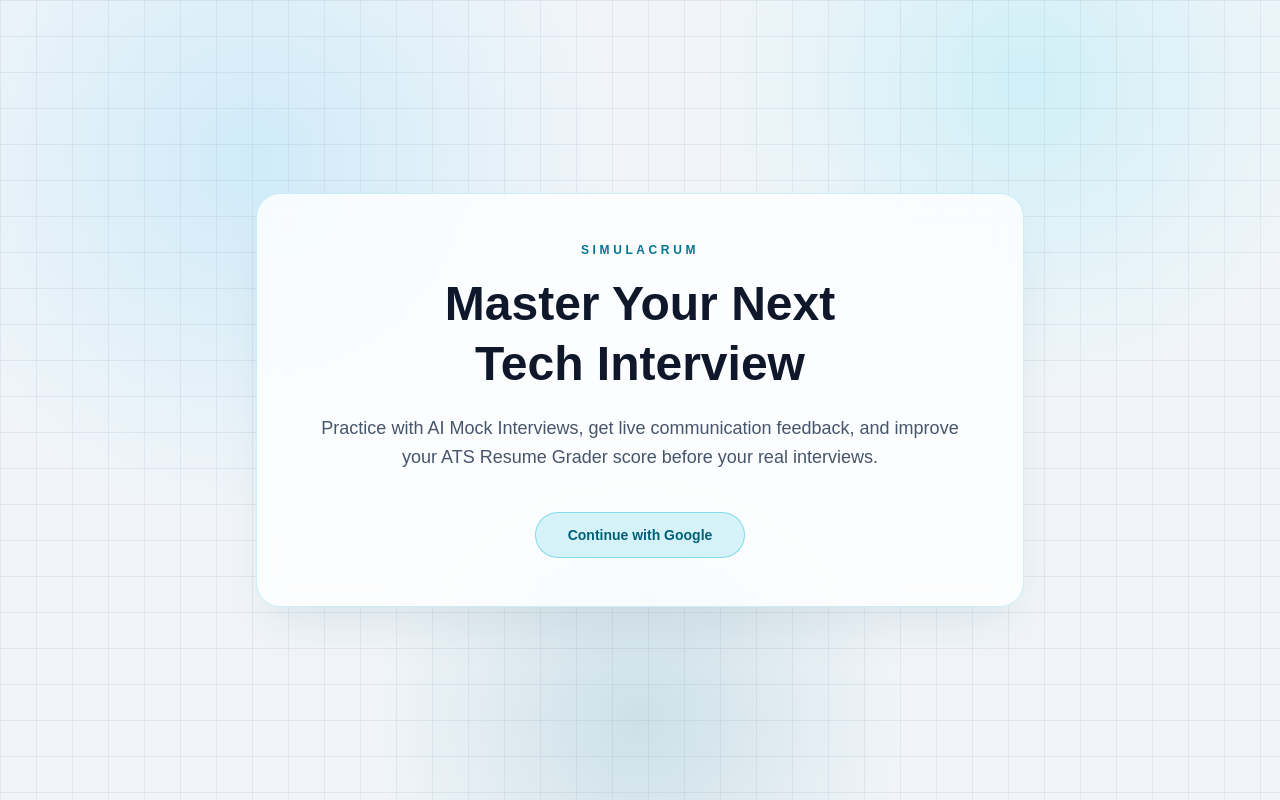
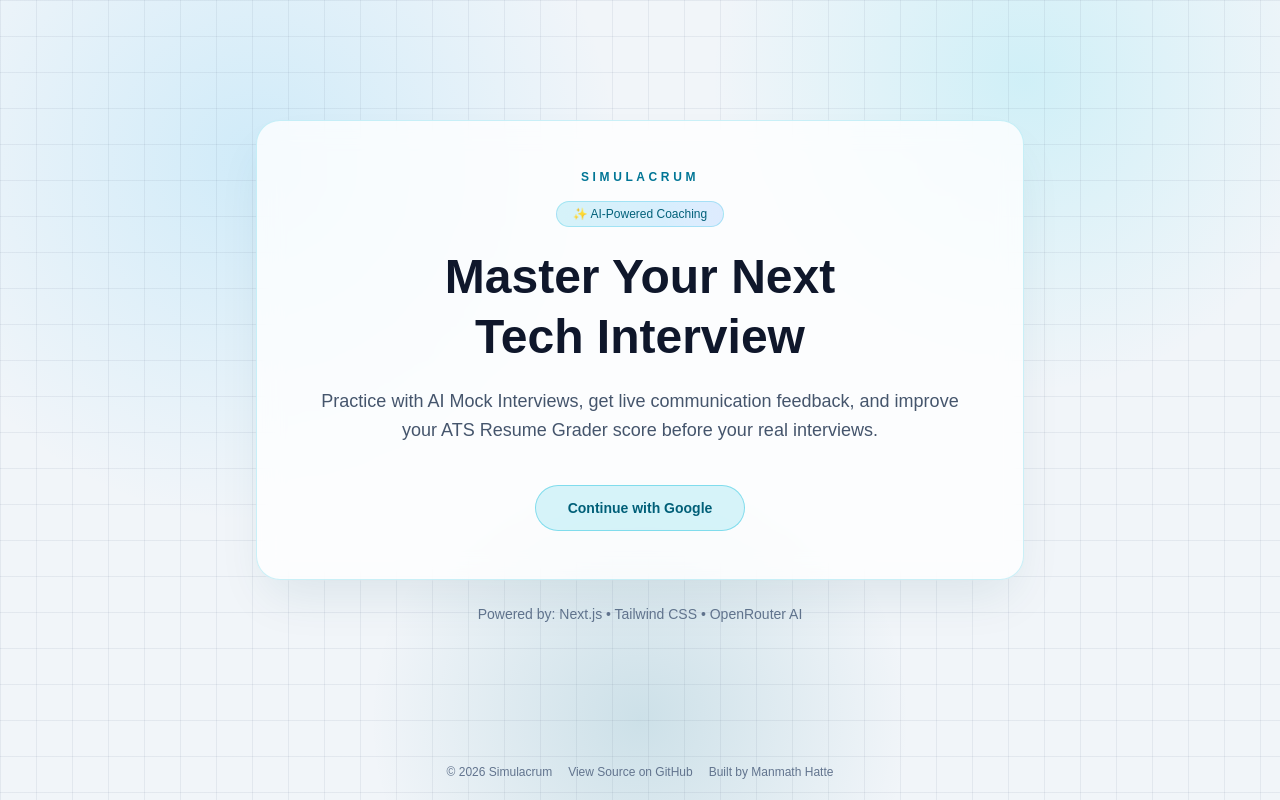
Before and after one commit to manmathbh/simulacrum, a Next.js app: page /login in a window 1280 px wide. Built offline with nearby package versions, Linux system fonts and the light colour scheme; no server answers.

Commit message:
add github code source and my portfolio

```diff
--- a/app/login/page.tsx
+++ b/app/login/page.tsx
@@ -8,15 +8,22 @@ export default function LoginPage() {
   const isAuthenticated = status === "authenticated";
 
   return (
-    <main className="relative min-h-screen overflow-hidden bg-slate-100 text-slate-900 dark:bg-slate-950 dark:text-slate-100">
+    <main className="relative flex min-h-screen flex-col overflow-hidden bg-slate-100 text-slate-900 dark:bg-slate-950 dark:text-slate-100">
       <div className="pointer-events-none absolute inset-0 bg-[radial-gradient(circle_at_20%_20%,rgba(56,189,248,0.18),transparent_30%),radial-gradient(circle_at_80%_10%,rgba(34,211,238,0.16),transparent_25%),radial-gradient(circle_at_50%_90%,rgba(14,116,144,0.16),transparent_28%)]" />
       <div className="pointer-events-none absolute inset-0 bg-[linear-gradient(to_right,rgba(100,116,139,0.1)_1px,transparent_1px),linear-gradient(to_bottom,rgba(100,116,139,0.1)_1px,transparent_1px)] bg-[size:36px_36px] dark:bg-[linear-gradient(to_right,rgba(148,163,184,0.08)_1px,transparent_1px),linear-gradient(to_bottom,rgba(148,163,184,0.08)_1px,transparent_1px)]" />
 
-      <section className="relative mx-auto flex min-h-screen w-full max-w-6xl items-center justify-center px-6 py-14">
-        <div className="w-full max-w-3xl rounded-3xl border border-cyan-500/20 bg-white/80 p-8 text-center shadow-2xl shadow-cyan-900/10 backdrop-blur-md dark:bg-slate-900/70 sm:p-12">
+      <section className="relative mx-auto flex w-full max-w-6xl flex-1 items-center justify-center px-6 py-14">
+        <div className="w-full max-w-3xl text-center">
+          <div className="rounded-3xl border border-cyan-500/20 bg-white/80 p-8 shadow-2xl shadow-cyan-900/10 backdrop-blur-md dark:bg-slate-900/70 sm:p-12">
             <p className="mb-4 text-xs font-semibold uppercase tracking-[0.3em] text-cyan-700 dark:text-cyan-300">
               Simulacrum
             </p>
+
+            <div className="mb-5 flex justify-center">
+              <span className="rounded-full border border-cyan-500/25 bg-gradient-to-r from-cyan-500/15 to-blue-500/15 px-4 py-1 text-xs font-medium text-cyan-800 dark:text-cyan-200">
+                ✨ AI-Powered Coaching
+              </span>
+            </div>
 
             <h1 className="text-balance text-4xl font-semibold leading-tight text-slate-900 dark:text-slate-100 sm:text-5xl">
               Master Your Next Tech Interview
@@ -53,7 +60,32 @@ export default function LoginPage() {
               )}
             </div>
           </div>
+
+          <p className="mt-6 text-center text-sm text-slate-500 dark:text-slate-400">
+            Powered by: Next.js • Tailwind CSS • OpenRouter AI
+          </p>
+        </div>
       </section>
+
+      <footer className="relative z-10 flex items-center justify-center gap-4 px-6 py-5 text-xs text-slate-500 dark:text-slate-400">
+        <span>© {new Date().getFullYear()} Simulacrum</span>
+        <a
+          href="https://github.com/manmathbh/simulacrum"
+          target="_blank"
+          rel="noopener noreferrer"
+          className="transition hover:text-cyan-700 dark:hover:text-cyan-300"
+        >
+          View Source on GitHub
+        </a>
+        <a
+          href="https://manmathportfolio.vercel.app"
+          target="_blank"
+          rel="noopener noreferrer"
+          className="transition hover:text-cyan-700 dark:hover:text-cyan-300"
+        >
+          Built by Manmath Hatte
+        </a>
+      </footer>
     </main>
   );
 }
```
Lines whose indentation alone changed are shown as unchanged.
